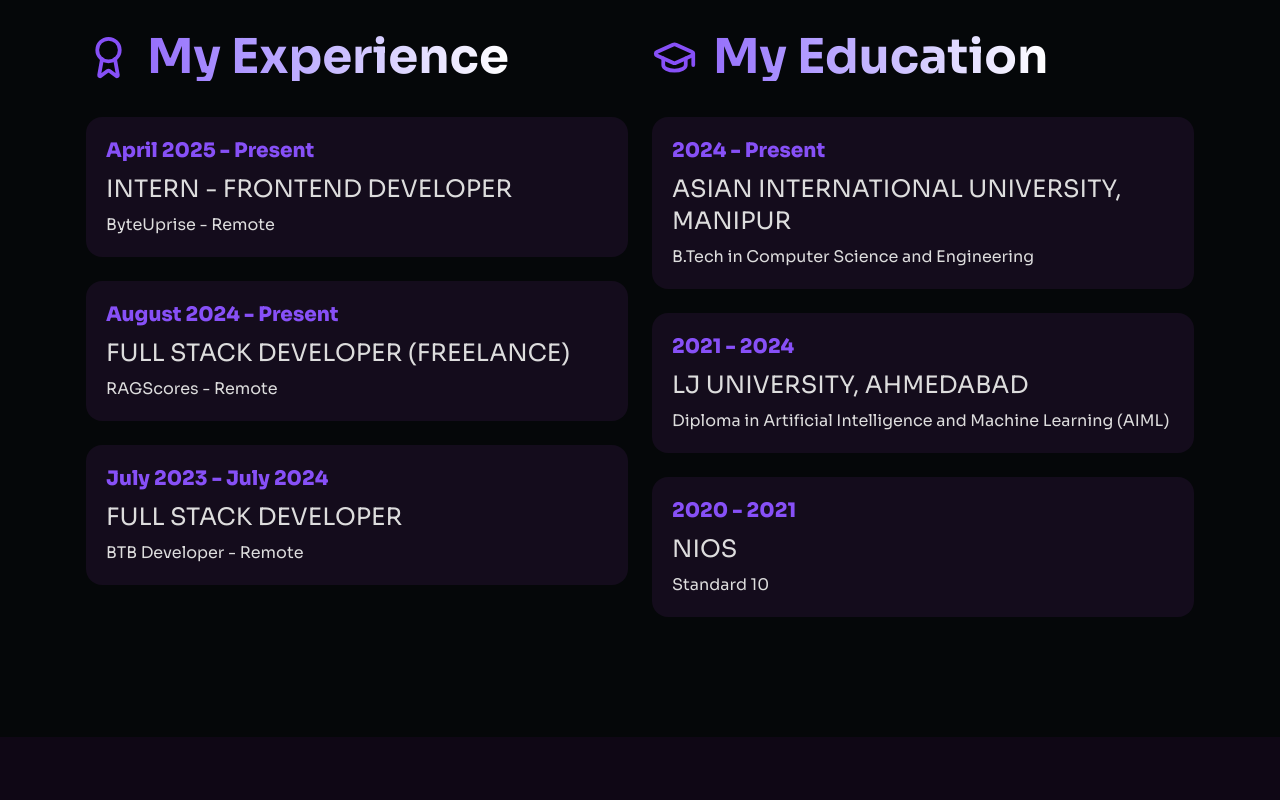
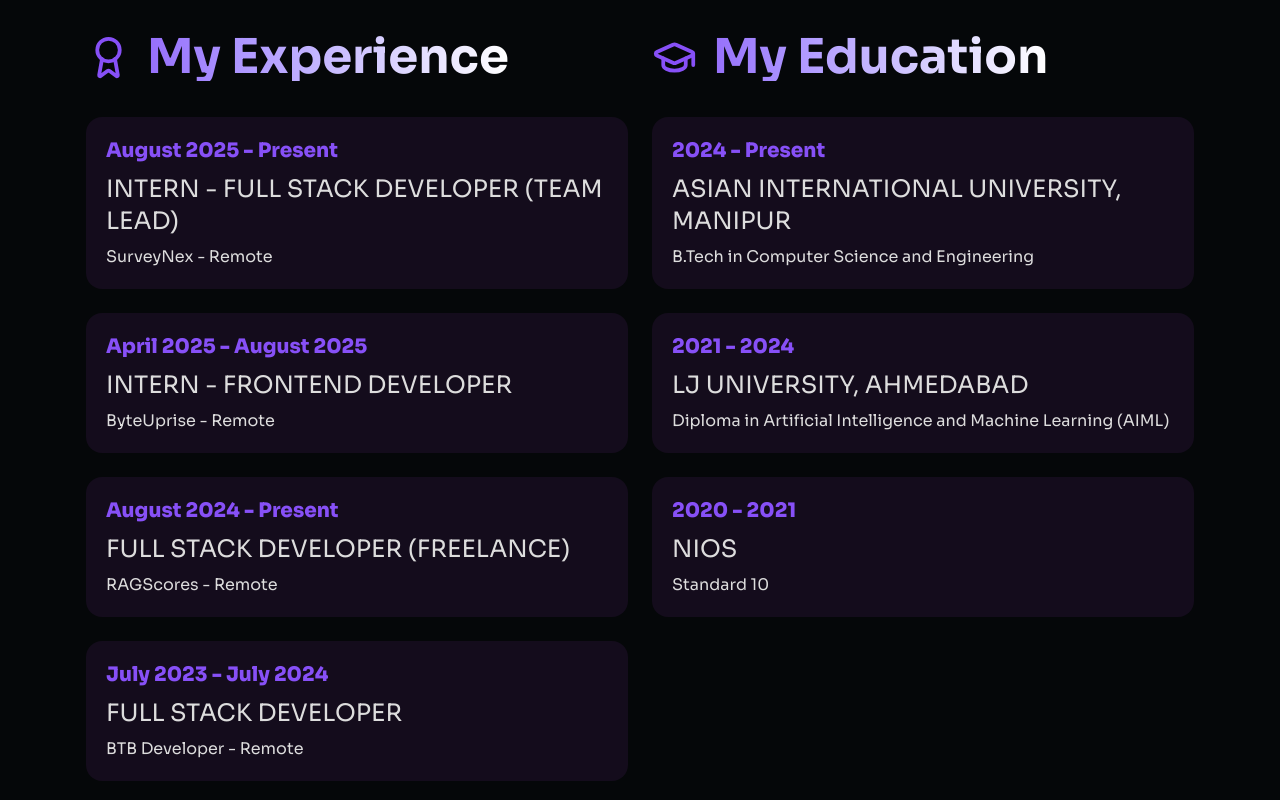
Before and after one commit to imRahulAgarwal/NextJsPortfolio, a Next.js app: page / in a window 1280 px wide. Shown: the part 2880-3680 px from the top of the page. Built offline with nearby package versions, Linux system fonts and the light colour scheme.

Commit message:
Updated experience information.

```diff
--- a/sections/Experience/Experience.tsx
+++ b/sections/Experience/Experience.tsx
@@ -4,7 +4,12 @@
 
 const experienceArray = [
 	{
-		year: "April 2025 - Present",
+		year: "August 2025 - Present",
+		role: "Intern - Full Stack Developer (Team Lead)",
+		company: "SurveyNex - Remote",
+	},
+	{
+		year: "April 2025 - August 2025",
 		role: "Intern - Frontend Developer",
 		company: "ByteUprise - Remote",
 	},
```
